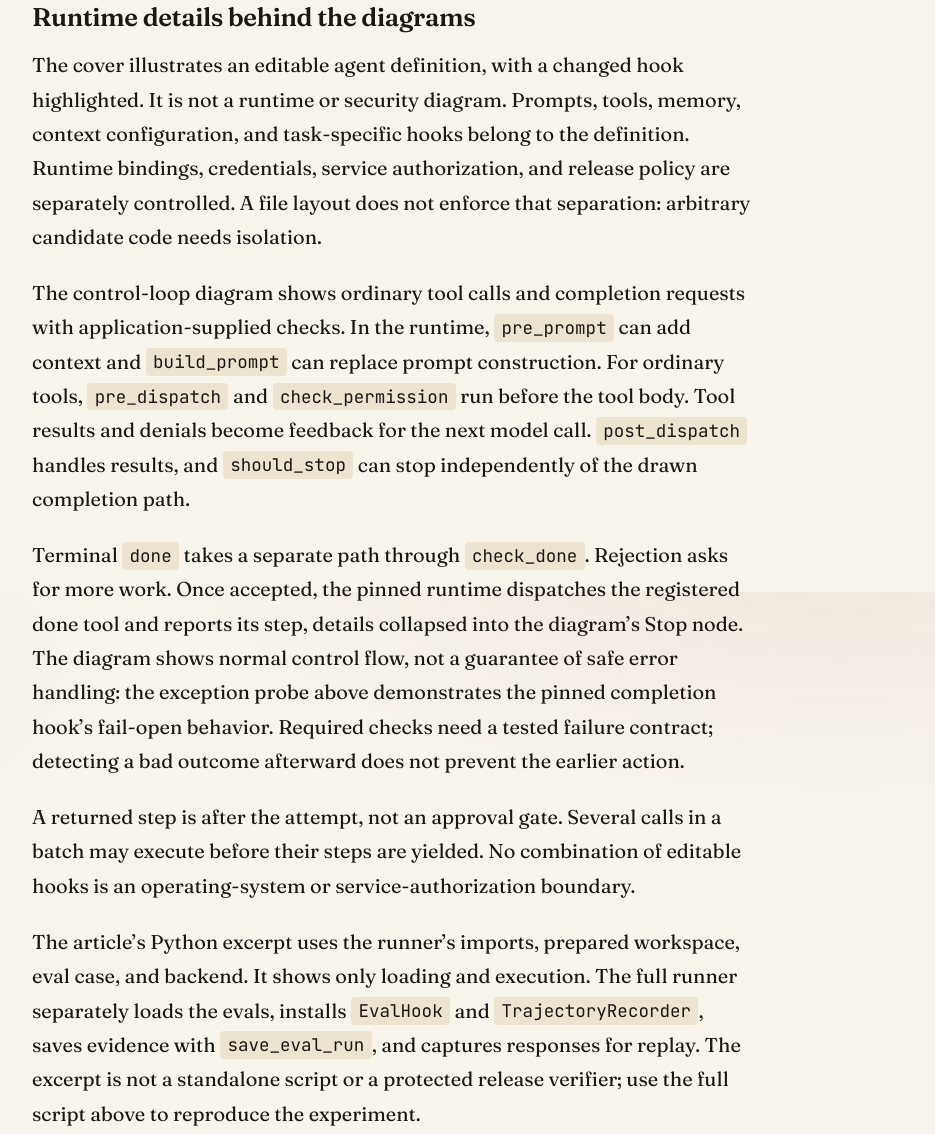
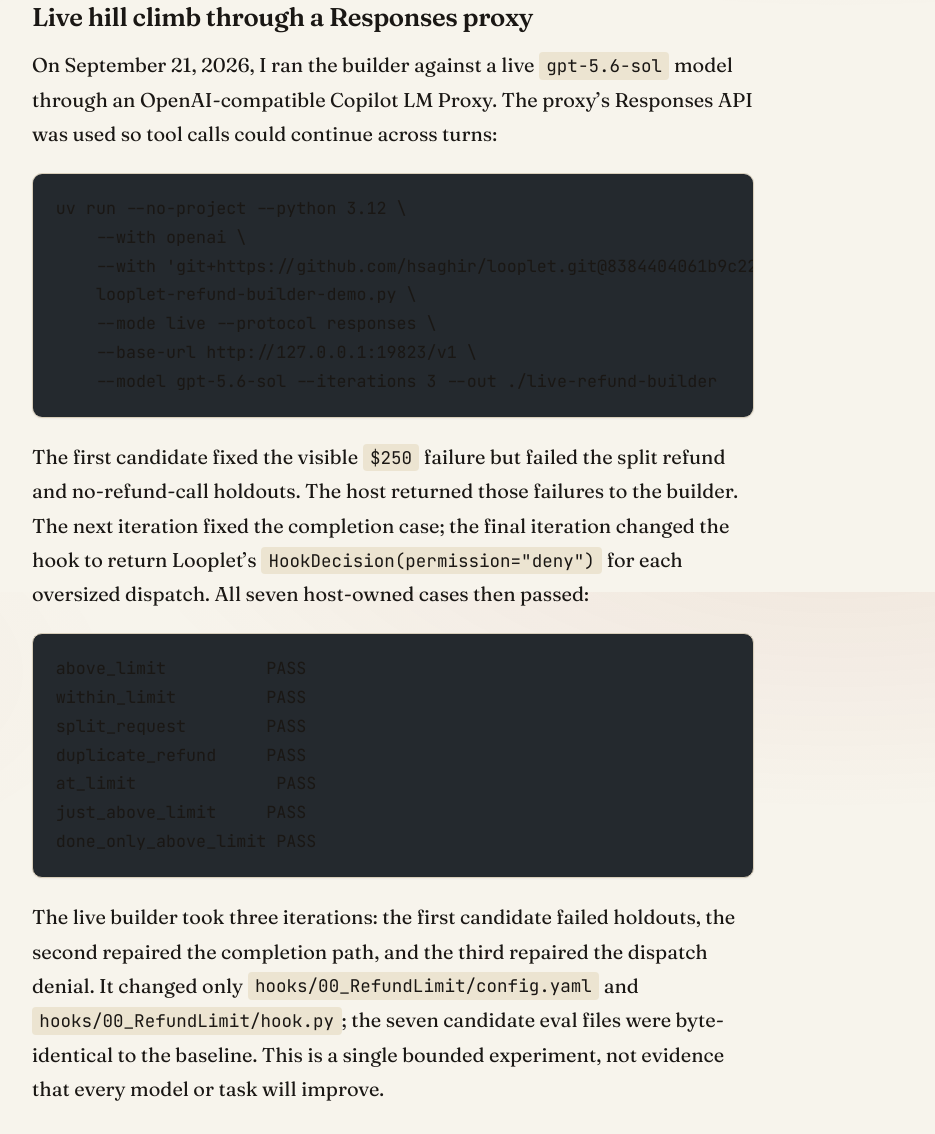
Before and after one commit to hsaghir/hsaghir.github.io, an Astro site: page /looplet-demo-notes in a window 1280 px wide. Shown: the part 5008-6142 px from the top of the page, without its empty margins (247-1182 px from the left). Built offline with nearby package versions, Linux system fonts and the light colour scheme; Astro itself is replaced by a stand-in of ours; some packages are replaced by stand-ins of ours; code samples lack their colours.

Commit message:
Document live cartridge hill climb

````diff
--- a/src/pages/looplet-demo-notes.md
+++ b/src/pages/looplet-demo-notes.md
@@ -158,6 +158,45 @@ autonomous improvement works in general. To run a provider-backed builder,
 set `OPENAI_BASE_URL` and `OPENAI_MODEL` (or `OPENAI_API_KEY`) and add
 `--mode live`. The evaluator still runs in the same process, so this is not
 a hostile-code sandbox or a production promotion system.
+
+### Live hill climb through a Responses proxy
+
+On September 21, 2026, I ran the builder against a live `gpt-5.6-sol` model
+through an OpenAI-compatible Copilot LM Proxy. The proxy's Responses API was
+used so tool calls could continue across turns:
+
+```bash
+uv run --no-project --python 3.12 \
+    --with openai \
+    --with 'git+https://github.com/hsaghir/looplet.git@8384404061b9c22e9639679d1a4c61fbf9737e22' \
+    looplet-refund-builder-demo.py \
+    --mode live --protocol responses \
+    --base-url http://127.0.0.1:19823/v1 \
+    --model gpt-5.6-sol --iterations 3 --out ./live-refund-builder
+```
+
+The first candidate fixed the visible `$250` failure but failed the split
+refund and no-refund-call holdouts. The host returned those failures to the
+builder. The next iteration fixed the completion case; the final iteration
+changed the hook to return Looplet's `HookDecision(permission="deny")` for
+each oversized dispatch. All seven host-owned cases then passed:
+
+```text
+above_limit          PASS
+within_limit         PASS
+split_request        PASS
+duplicate_refund     PASS
+at_limit              PASS
+just_above_limit     PASS
+done_only_above_limit PASS
+```
+
+The live builder took three iterations: the first candidate failed holdouts,
+the second repaired the completion path, and the third repaired the dispatch
+denial. It changed only
+`hooks/00_RefundLimit/config.yaml` and `hooks/00_RefundLimit/hook.py`; the
+seven candidate eval files were byte-identical to the baseline. This is a
+single bounded experiment, not evidence that every model or task will improve.
 
 ### Runtime details behind the diagrams
 
````
Also changed, not shown: src/content/posts/2026-09-11-agents-are-files.md (+12 -2 lines), 1 other file.
